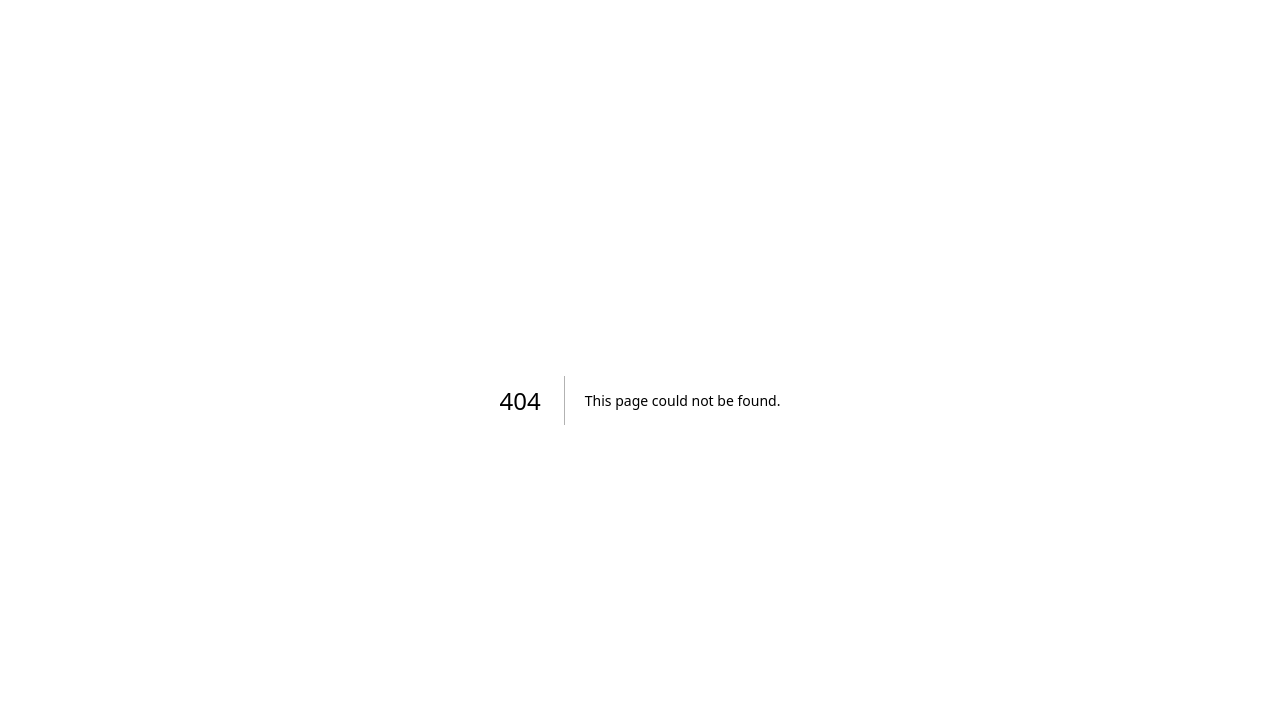
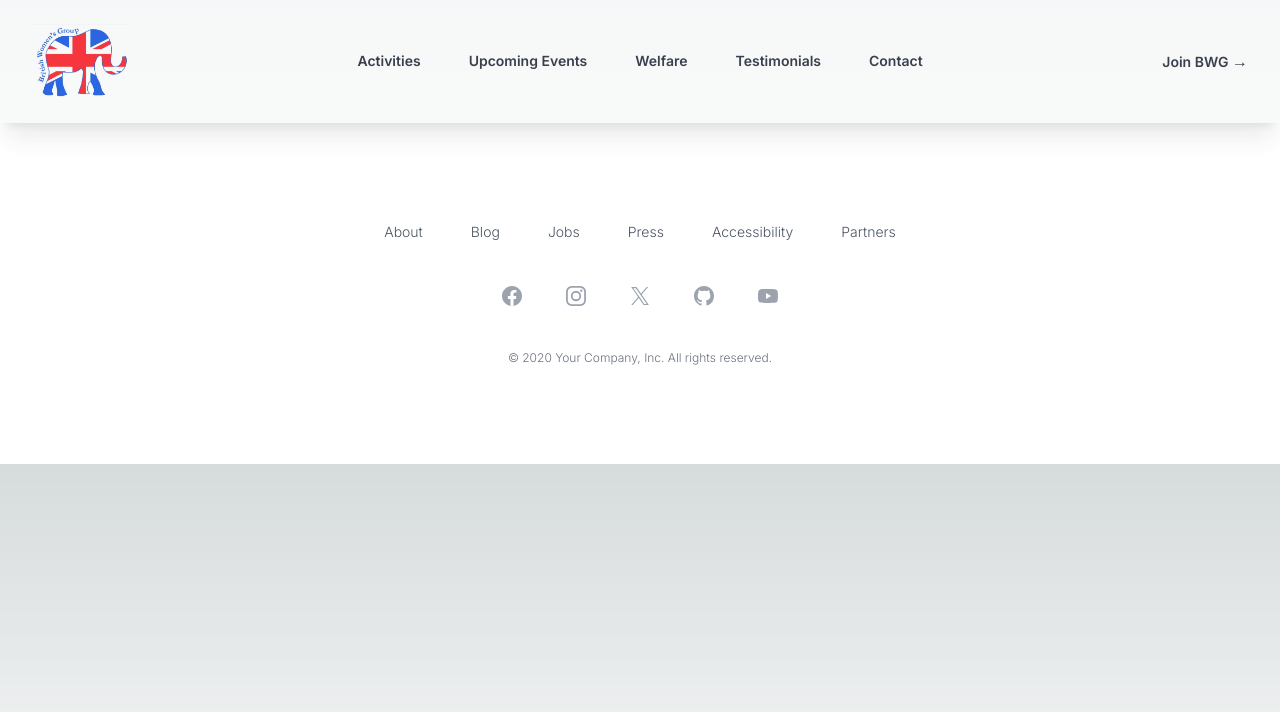
Before and after one commit to elcarp/bwgbangkok, a Next.js app: page /calendar in a window 1280 px wide. Before the commit this address had no page. Shown: the top 712 px of the page. Built offline with nearby package versions, Linux system fonts and the light colour scheme.

Commit message:
styling and bugfix

```diff
--- /dev/null
+++ b/app/calendar/page.tsx
@@ -0,0 +1,24 @@
+import { NextPage } from 'next'
+import Head from 'next/head'
+import Image from 'next/image'
+import Footer from '~components/footer'
+import Header from '~components/header'
+
+const About: NextPage<any> = (props) => {
+  return (
+    <>
+      <Head>
+        <title>Activities</title>
+        {/* <link rel='icon' href='/dm-favicon.png' /> */}
+        {/* <meta
+          name='description'
+          content={contactPageProps.seo.meta_description}
+        /> */}
+      </Head>
+      <Header />
+      <Footer />
+    </>
+  )
+}
+
+export default About
--- a/components/header.tsx
+++ b/components/header.tsx
@@ -7,7 +7,7 @@ import Image from 'next/image'
 import Logo from '~public/images/bwgb-logo.webp'
 
 const navigation = [
-  { name: 'Activities', href: '#' },
+  { name: 'Activities', href: '/calendar' },
   { name: 'Upcoming Events', href: '#' },
   { name: 'Welfare', href: '#' },
   { name: 'Testimonials', href: '#' },
@@ -18,12 +18,12 @@ export default function Header() {
   const [mobileMenuOpen, setMobileMenuOpen] = useState(false)
 
   return (
-    <header className='bg-white'>
+    <header className='bg-white opacity-80 shadow-xl'>
       <nav
         aria-label='Global'
         className='mx-auto flex max-w-7xl items-center justify-between p-6 lg:px-8'>
         <div className='flex lg:flex-1'>
-          <a href='#' className='-m-1.5 p-1.5'>
+          <a href='/' className='-m-1.5 p-1.5'>
             <span className='sr-only'>Your Company</span>
             <Image
               src={Logo}
@@ -63,9 +63,9 @@ export default function Header() {
         onClose={setMobileMenuOpen}
         className='lg:hidden'>
         <div className='fixed inset-0 z-10' />
-        <DialogPanel className='fixed inset-y-0 right-0 z-10 w-full overflow-y-auto bg-white px-6 py-6 sm:max-w-sm sm:ring-1 sm:ring-gray-900/10'>
+        <DialogPanel className='fixed inset-y-0 right-0 z-20 w-full overflow-y-auto bg-white px-6 py-6 sm:max-w-sm sm:ring-1 sm:ring-gray-900/10'>
           <div className='flex items-center justify-between'>
-            <a href='#' className='-m-1.5 p-1.5'>
+            <a href='/' className='-m-1.5 p-1.5'>
               <span className='sr-only'>Your Company</span>
               <Image
                 src={Logo}
```
